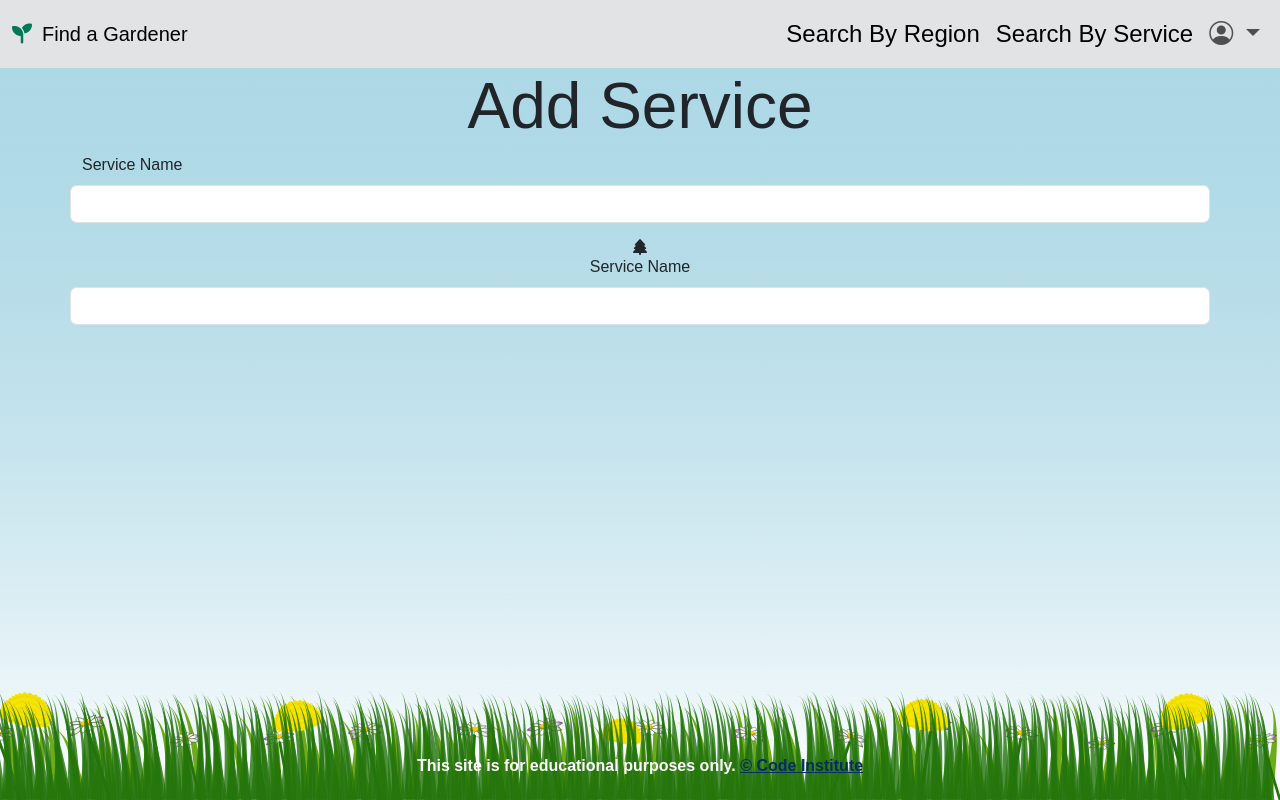
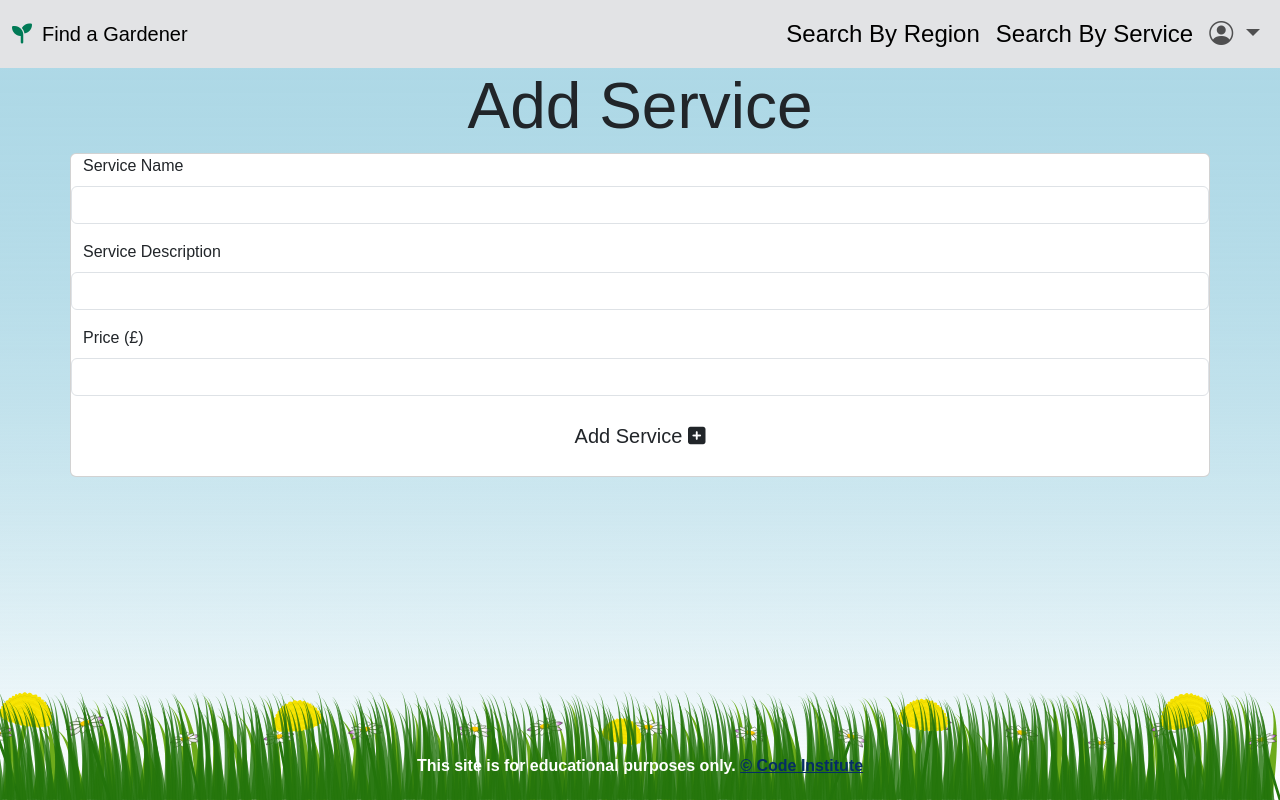
Before and after one commit to paddyw11/find-a-gardener, a Flask app: page /add_service in a window 1280 px wide. Run offline with Flask 3, Linux system fonts and the light colour scheme; some libraries are stand-ins or nearby versions.

Commit message:
feat: created functioning form to add to service db table

```diff
--- a/findagardener/routes.py
+++ b/findagardener/routes.py
@@ -1,4 +1,4 @@
-from flask import render_template
+from flask import render_template, request, redirect, url_for
 from findagardener import app, db
 from findagardener.models import GardnerServiceAssociation, Service, Gardener, Region
 #from findagardener.models import Category, Task
@@ -15,4 +15,12 @@ def services():
 
 @app.route("/add_service", methods=["GET", "POST"])
 def add_service():
+    if request.method == "POST":
+        service = Service(
+            service_name=request.form.get("service_name"),
+            service_description=request.form.get("service_description"),
+            price=request.form.get("price"))
+        db.session.add(service)
+        db.session.commit()
+        return redirect(url_for("services"))
     return render_template("add_service.html")
--- a/findagardener/templates/add_service.html
+++ b/findagardener/templates/add_service.html
@@ -4,18 +4,29 @@
 <h3 class="display-3 primary text-center">Add Service</h3>
 
 
-<div class="row card-panel primary">
+<div class="row card primary">
     <form class="col sm-12" method="POST" action ="{{ url_for('add_service') }}">
         <!--service_name-->
         <div class=" row mb-3">
             <label for="service_name" class="form-label">Service Name</label>
             <input type="text" class="form-control validate" id="service_name" name="service_name" minlength="3" maxlength="35" aria-describedby="serviceName" required>
         </div>
+        <!--service_description-->
+        <div class=" row mb-3">
+            <label for="service_description" class="form-label">Service Description</label>
+            <input type="textarea" class="form-control validate" id="service_description" name="service_description" minlength="3" maxlength="100" aria-describedby="serviceDescription]" required>
+        </div>
+        <!--price-->
+        <div class=" row mb-3">
+            <label for="price" class="form-label">Price (£)</label>
+            <input type="integer" class="form-control validate" id="price" name="price" minlength="1" maxlength="4" aria-describedby="price" required>
+        </div>
          <!--submit_button-->
-         <div class=" row mb-3 text-center">
-            <i class="fas fa-solid fa-tree"></i>
-            <label for="service_name" class="form-label">Service Name</label>
-            <input type="text" class="form-control validate" id="service_name" name="service_name" minlength="3" maxlength="35" aria-describedby="serviceName" required>
+         <div class=" row mb-3 text-center primary">
+            <button type="submit" class="btn btn-lg btn-bs-success-bg-subtle">
+                Add Service <i class="fas fa-plus-square right"></i>
+            </button>
+
         </div>
     </form>
 </div>
--- a/findagardener/templates/services.html
+++ b/findagardener/templates/services.html
@@ -4,9 +4,9 @@
 <h3 class="display-3 primary text-center">Services</h3>
 
 
-<div class="row">
-    <div class="col-sm-8 col-lg-6 text-center"></div>
-    <a href="{{ url_for ('add_service') }}" class="btn btn-primary">
+<div class="row justify-content-md-3">
+    <div class="col-md-3 text-center"></div>
+    <a href="{{ url_for ('add_service') }}" class="btn btn-primary btn-lg">
         Add Service <i class="fas fa-square-plus"></i>
     </a>
 </div>
```
